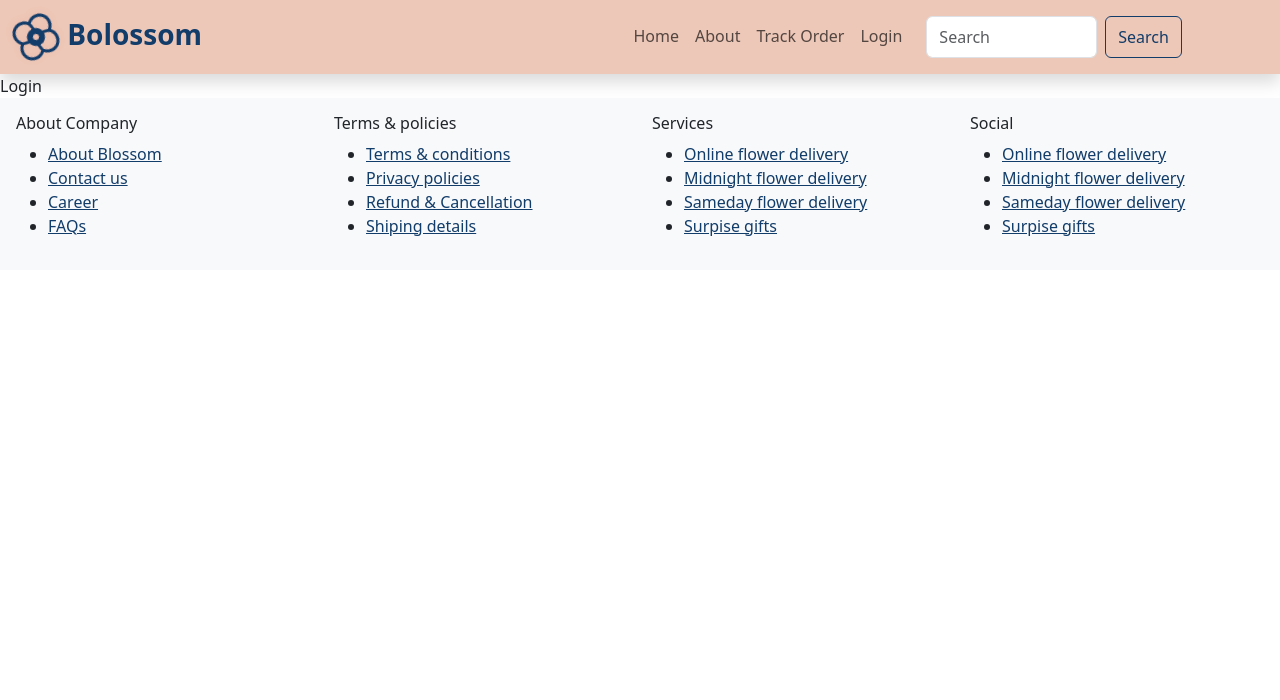
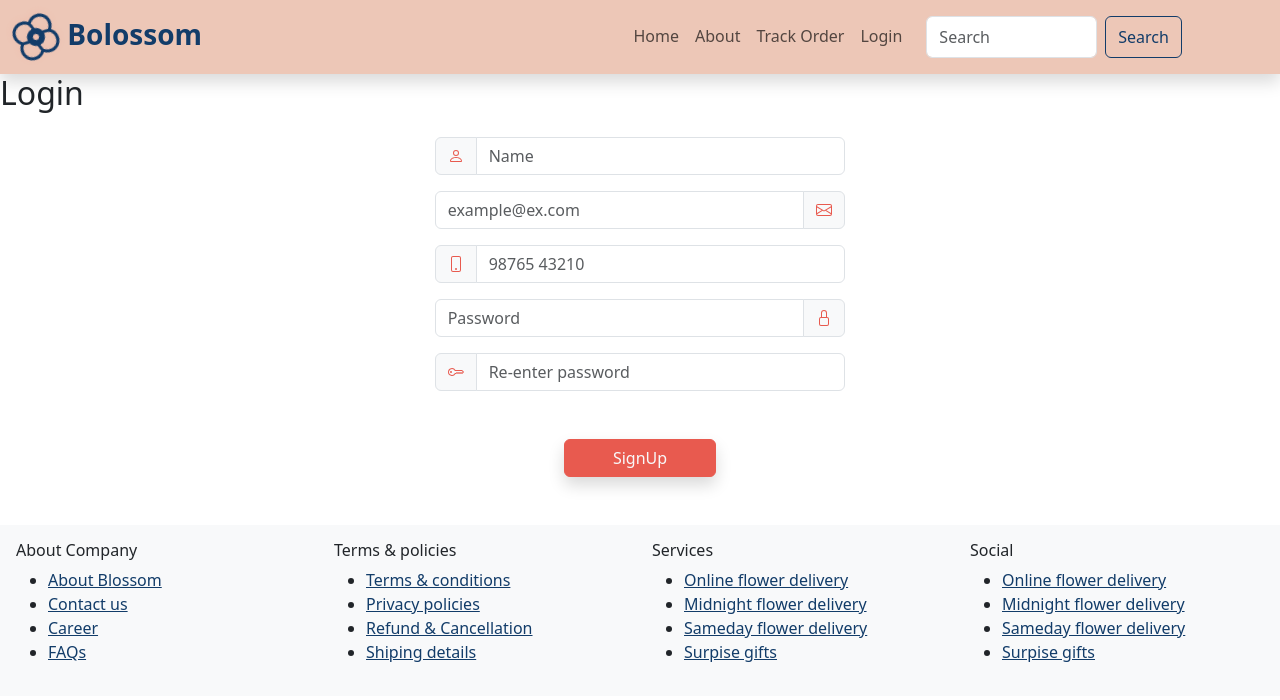
Before and after one commit to Sriram-Dee/Flower-Shop-Website, a React (Vite) app: page /login in a window 1280 px wide. Shown: the top 700 px of the page. Built offline with nearby package versions, Linux system fonts and the light colour scheme.

Commit message:
SignUp form with validation

```diff
--- a/package.json
+++ b/package.json
@@ -12,11 +12,13 @@
   "dependencies": {
     "bootstrap": "^5.3.2",
     "bootstrap-icons": "^1.11.3",
+    "formik": "^2.4.5",
     "react": "^18.2.0",
     "react-bootstrap": "^2.10.1",
     "react-bootstrap-icons": "^1.10.3",
     "react-dom": "^18.2.0",
-    "react-router-dom": "^6.22.0"
+    "react-router-dom": "^6.22.0",
+    "yup": "^1.3.3"
   },
   "devDependencies": {
     "@types/react": "^18.2.55",
--- a/src/Pages/Home.jsx
+++ b/src/Pages/Home.jsx
@@ -1,7 +1,5 @@
 import React from 'react'
 import { About } from './About'
-import { Login } from './Login'
-import { Track } from './Track'
 import HeroCarousel from '../assets/CustComponentes/HeroCarousel'
 import { Products } from './Products'
 
--- a/src/Pages/Login.jsx
+++ b/src/Pages/Login.jsx
@@ -1,7 +1,146 @@
-import React from 'react'
+import React, { useState } from "react";
+import { useFormik } from "formik";
+import { Col, Row, Button } from "react-bootstrap";
+import { Envelope, Key, Lock, Person, Phone } from "react-bootstrap-icons";
+import { schema } from "../validationSchema";
 
 export const Login = () => {
-  return (
-    <div>Login</div>
-  )
-}
+  let login = true;
+  const { values, handleBlur, handleChange, handleSubmit, errors } = useFormik({
+    initialValues: {
+      uName: "",
+      email: "",
+      phn: "",
+      password: "",
+      cPassword: "",
+    },
+    validationSchema: schema,
+    onSubmit: () => {
+      console.log(values);
+    },
+  });
+
+  return login ? (
+    <div>
+      <h2 onClick={() => setLogin(null)}>Login</h2>
+
+      {/*? All the validation process are coded in "validationSchema/index.js" */}
+
+      <Row>
+        <Col md="4" className="mx-auto">
+          <form action="" onSubmit={handleSubmit}>
+            <div className="input-group mt-3">
+              <span className="input-group-text" id="basic-addon1">
+                <Person color="#E85A4F" />
+              </span>
+              <input
+                id="uName"
+                type="text"
+                className="form-control"
+                placeholder="Name"
+                aria-label="Name"
+                aria-describedby="basic-addon1"
+                value={values.uName}
+                onChange={handleChange}
+                onBlur={handleBlur}
+              />
+            </div>
+            {errors.uName && (
+              <small className="text-danger">{errors.uName}</small>
+            )}
+
+            <div className="input-group mt-3">
+              <input
+                id="email"
+                type="email"
+                className="form-control"
+                placeholder="example@ex.com"
+                aria-label="Enter email"
+                aria-describedby="basic-addon2"
+                value={values.email}
+                onChange={handleChange}
+                onBlur={handleBlur}
+              />
+              <span className="input-group-text" id="basic-addon2">
+                <Envelope color="#E85A4F" />
+              </span>
+            </div>
+            {errors.email && (
+              <small className="text-danger">{errors.email}</small>
+            )}
+            <div className="input-group mt-3">
+              <span className="input-group-text" id="basic-addon2">
+                <Phone color="#E85A4F" />
+              </span>
+              <input
+                id="phn"
+                type="text"
+                className="form-control"
+                placeholder="98765 43210"
+                aria-label="Enter Mobile number"
+                aria-describedby="basic-addon2"
+                value={values.phn}
+                onChange={handleChange}
+                onBlur={handleBlur}
+              />
+            </div>
+            {errors.phn && <small className="text-danger">{errors.phn}</small>}
+
+            <div className="input-group mt-3">
+              <input
+                id="password"
+                type="password"
+                className="form-control"
+                placeholder="Password"
+                aria-label="Enter password"
+                aria-describedby="basic-addon2"
+                value={values.password}
+                onChange={handleChange}
+                onBlur={handleBlur}
+              />
+              <span className="input-group-text" id="basic-addon2">
+                <Lock color="#E85A4F" />
+              </span>
+            </div>
+            {errors.password && (
+              <small className="text-danger">{errors.password}</small>
+            )}
+
+            <div className="input-group mt-3">
+              <span className="input-group-text" id="basic-addon2">
+                <Key color="#E85A4F" />
+              </span>
+              <input
+                id="cPassword"
+                type="password"
+                className="form-control"
+                placeholder="Re-enter password"
+                aria-label="Re-enter password"
+                aria-describedby="basic-addon2"
+                value={values.cPassword}
+                onChange={handleChange}
+                onBlur={handleBlur}
+              />
+            </div>
+            {errors.cPassword && (
+              <small className="text-danger">{errors.cPassword}</small>
+            )}
+
+            <Button
+              variant="info"
+              type="submit"
+              className="d-block mx-auto my-5 text-light shadow px-5"
+            >
+              SignUp
+            </Button>
+          </form>
+        </Col>
+      </Row>
+    </div>
+  ) : (
+    <div>
+      <h2 onClick={() => setLogin("login")}>SignUp</h2>
+      <form action="" onSubmit={(e) => e.preventDefault()}></form>
+    </div>
+  );
+};
--- a/src/Pages/Track.jsx
+++ b/src/Pages/Track.jsx
@@ -10,7 +10,7 @@ export const Track = () => {
     <>
       <section id="track">
         <h3 className="text-center py-5">Tracking your order is simple!</h3>
-        <form onSubmit={(e) => e.preventDefault()}>
+        <form onSubmit={(e) => e.preventDefault()} autoComplete="off">
           <Row className="px-3">
             <Form.Group
               as={Col}
--- a/src/assets/CustComponentes/ContactForm.jsx
+++ b/src/assets/CustComponentes/ContactForm.jsx
@@ -20,7 +20,7 @@ function ContactForm() {
   };
 
   return (
-    <Form noValidate validated={validated} onSubmit={handleSubmit} id='contact'>
+    <Form noValidate validated={validated} onSubmit={handleSubmit} id='contact' autoComplete='off'>
       <Row className="mb-3">
         <Form.Group as={Col} md="4" className='mx-auto' controlId="validationCustom01">
             <Form.Label>Name</Form.Label>
--- /dev/null
+++ b/src/validationSchema/index.jsx
@@ -0,0 +1,30 @@
+import * as yup from "yup";
+
+const passwordFormat =
+  /^(?=.*[a-z])(?=.*[A-Z])(?=.*\d)(?=.*[@$!%*?&])[A-Za-z\d@$!%*?&]{8,}$/;
+const phnFormat = /^\+?[0-9]{0,3}[ -]?\(?\)?[0-9]{5}[ -]?[0-9]{5}$/;
+
+export const schema = yup.object().shape({
+  uName: yup.string().required("Enter your name"),
+  email: yup
+    .string()
+    .email("Enter valid email")
+    .required("This field is required"),
+  phn: yup
+    .string()
+    .min(10, "Enter valid Mobile number")
+    .matches(phnFormat, "Enter valid Mobile number")
+    .required("This field is required"),
+  password: yup
+    .string()
+    .min(8, "Password must be minimum 8 characters")
+    .matches(
+      passwordFormat,
+      "Password must contain 1-digit, 1-Uppercase, 1-Symbol"
+    )
+    .required("This field is required"),
+  cPassword: yup
+    .string()
+    .oneOf([yup.ref("password"), null], "Password doesn't match")
+    .required("This field is required"),
+});
```
Also changed, not shown: 1 other file (tests, documents, lock files or other folders).
